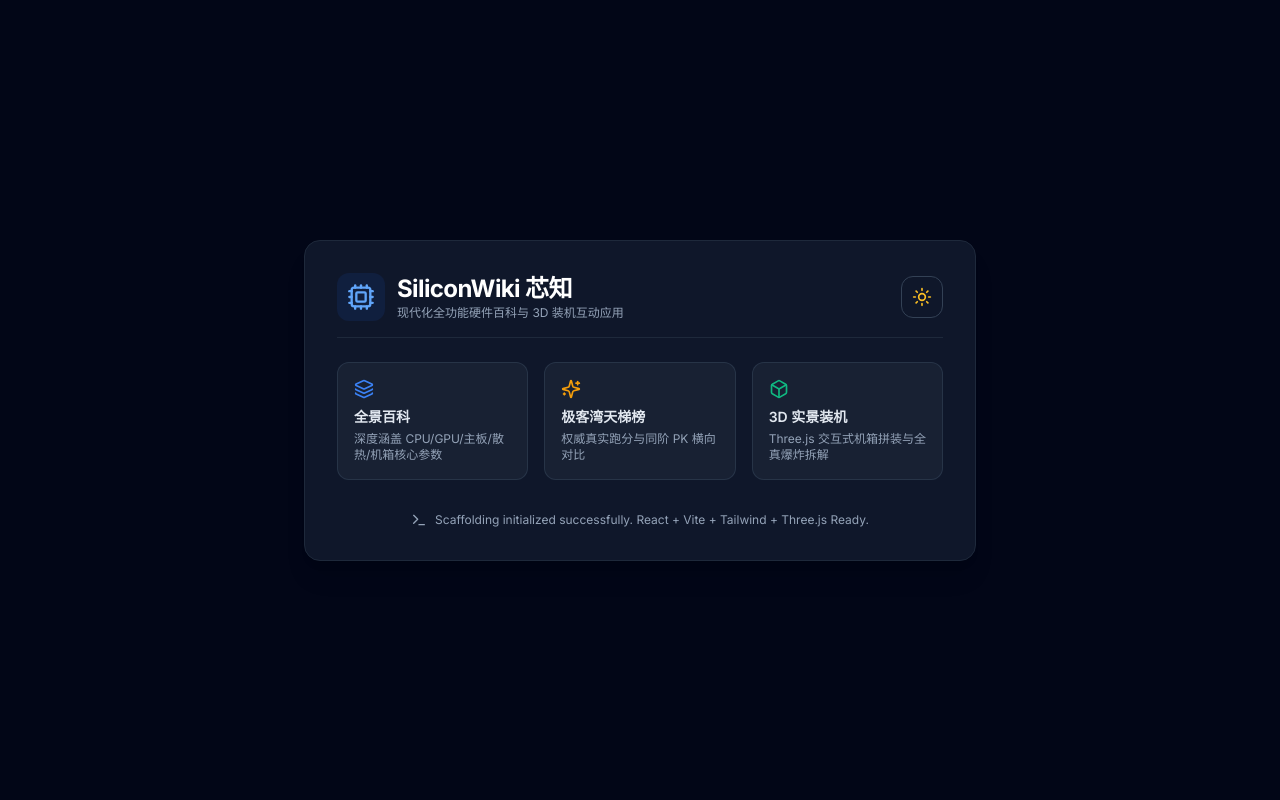
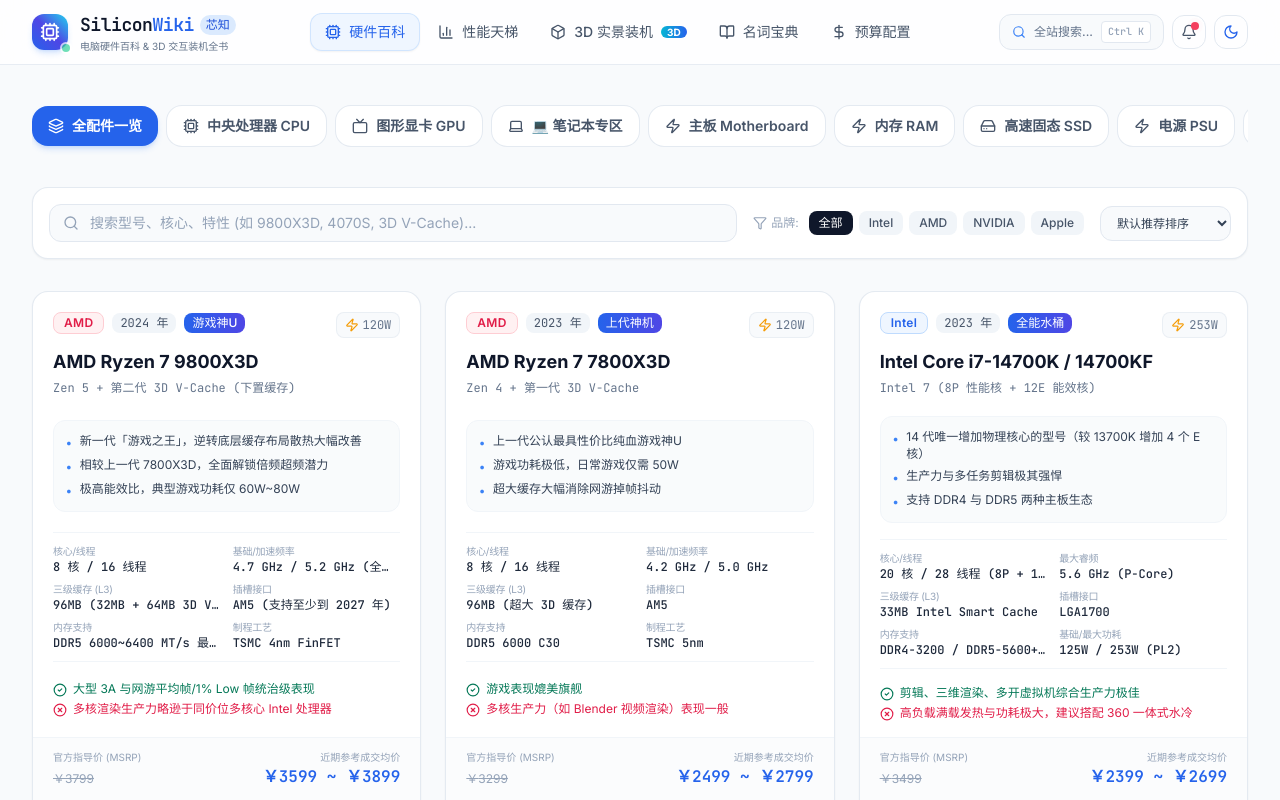
Before and after one commit to ky1rie1/SiliconWiki, a React (Vite) app: page / in a window 1280 px wide. Shown: the top 800 px of the page. Built offline with nearby package versions, Linux system fonts and the light colour scheme.

Commit message:
feat: finalize SiliconWiki application and Vercel deployment configuration

```diff
--- a/src/App.tsx
+++ b/src/App.tsx
@@ -1,67 +1,108 @@
 import { useState, useEffect } from 'react';
-import { Cpu, Box, Sparkles, Moon, Sun, Layers, Terminal } from 'lucide-react';
+import { ThemeProvider } from './context/ThemeContext';
+import { Navbar } from './components/layout/Navbar';
+import { Footer } from './components/layout/Footer';
+import { HardwareWiki } from './components/wiki/HardwareWiki';
+import { BenchmarkLadder } from './components/rankings/BenchmarkLadder';
+import { AssemblySimulator3D } from './components/assembly/AssemblySimulator3D';
+import { GlossaryView } from './components/glossary/GlossaryView';
+import { BudgetBuilds } from './components/builds/BudgetBuilds';
+import { SearchModal } from './components/search/SearchModal';
+import { ChangelogModal } from './components/changelog/ChangelogModal';
+import { ActiveTab } from './types';
+import { changelogList } from './data/changelog';
 
 export default function App() {
-  const [isDark, setIsDark] = useState(true);
+  const [activeTab, setActiveTab] = useState<ActiveTab>('wiki');
+  const [isSearchOpen, setIsSearchOpen] = useState(false);
+  const [isChangelogOpen, setIsChangelogOpen] = useState(false);
+  const [hasUnreadChangelog, setHasUnreadChangelog] = useState(true);
 
+  // Check unread version on mount
   useEffect(() => {
-    if (isDark) {
-      document.documentElement.classList.add('dark');
-    } else {
-      document.documentElement.classList.remove('dark');
+    const latestVersion = changelogList[0]?.version || 'v1.0.0';
+    const lastReadVersion = localStorage.getItem('silicon_wiki_read_version');
+    if (lastReadVersion === latestVersion) {
+      setHasUnreadChangelog(false);
     }
-  }, [isDark]);
+  }, []);
+
+  const handleMarkAllAsRead = () => {
+    const latestVersion = changelogList[0]?.version || 'v1.0.0';
+    localStorage.setItem('silicon_wiki_read_version', latestVersion);
+    setHasUnreadChangelog(false);
+  };
+
+  // Listen for global / or Ctrl+K key shortcut to trigger search
+  useEffect(() => {
+    const handleGlobalKeyDown = (e: KeyboardEvent) => {
+      // Don't trigger if user is typing in an input
+      const activeTag = document.activeElement?.tagName.toLowerCase();
+      if (activeTag === 'input' || activeTag === 'textarea') return;
+
+      if ((e.ctrlKey || e.metaKey) && e.key.toLowerCase() === 'k') {
+        e.preventDefault();
+        setIsSearchOpen((prev) => !prev);
+      } else if (e.key === '/') {
+        e.preventDefault();
+        setIsSearchOpen(true);
+      }
+    };
+
+    window.addEventListener('keydown', handleGlobalKeyDown);
+    return () => window.removeEventListener('keydown', handleGlobalKeyDown);
+  }, []);
 
   return (
-    <div className="min-h-screen flex flex-col items-center justify-center p-6 text-center">
-      <div className="max-w-2xl w-full p-8 rounded-2xl bg-white dark:bg-slate-900 border border-slate-200 dark:border-slate-800 shadow-xl space-y-6">
-        <div className="flex items-center justify-between border-b border-slate-100 dark:border-slate-800 pb-4">
-          <div className="flex items-center space-x-3">
-            <div className="p-2.5 bg-blue-600/10 text-blue-600 dark:text-blue-400 rounded-xl">
-              <Cpu className="w-7 h-7" />
-            </div>
-            <div className="text-left">
-              <h1 className="text-2xl font-bold tracking-tight text-slate-900 dark:text-white">
-                SiliconWiki 芯知
-              </h1>
-              <p className="text-xs text-slate-500 dark:text-slate-400">
-                现代化全功能硬件百科与 3D 装机互动应用
-              </p>
-            </div>
-          </div>
+    <ThemeProvider>
+      <div className="min-h-screen flex flex-col bg-slate-50 dark:bg-slate-950 text-slate-900 dark:text-slate-100 selection:bg-blue-500 selection:text-white transition-colors duration-200">
+        {/* Global Navbar */}
+        <Navbar
+          activeTab={activeTab}
+          onTabChange={(tab) => {
+            setActiveTab(tab);
+            window.scrollTo({ top: 0, behavior: 'smooth' });
+          }}
+          onOpenSearch={() => setIsSearchOpen(true)}
+          onOpenChangelog={() => setIsChangelogOpen(true)}
+          hasUnreadChangelog={hasUnreadChangelog}
+        />
 
-          <button
-            onClick={() => setIsDark(!isDark)}
-            className="p-2.5 rounded-xl border border-slate-200 dark:border-slate-700 hover:bg-slate-100 dark:hover:bg-slate-800 transition-colors text-slate-600 dark:text-slate-300"
-            title="Toggle theme"
-          >
-            {isDark ? <Sun className="w-5 h-5 text-amber-400" /> : <Moon className="w-5 h-5 text-blue-600" />}
-          </button>
-        </div>
+        {/* Main Content Area */}
+        <main className="flex-1 max-w-7xl w-full mx-auto px-4 sm:px-6 lg:px-8 py-8 sm:py-10">
+          {activeTab === 'wiki' && <HardwareWiki />}
+          {activeTab === 'rankings' && <BenchmarkLadder />}
+          {activeTab === 'simulator3d' && <AssemblySimulator3D />}
+          {activeTab === 'glossary' && <GlossaryView />}
+          {activeTab === 'builds' && <BudgetBuilds />}
+        </main>
 
-        <div className="grid grid-cols-1 sm:grid-cols-3 gap-4 text-left">
-          <div className="p-4 rounded-xl bg-slate-50 dark:bg-slate-800/60 border border-slate-200/60 dark:border-slate-700/60">
-            <Layers className="w-5 h-5 text-blue-500 mb-2" />
-            <div className="font-semibold text-sm text-slate-900 dark:text-slate-200">全景百科</div>
-            <div className="text-xs text-slate-500 dark:text-slate-400 mt-1">深度涵盖 CPU/GPU/主板/散热/机箱核心参数</div>
-          </div>
-          <div className="p-4 rounded-xl bg-slate-50 dark:bg-slate-800/60 border border-slate-200/60 dark:border-slate-700/60">
-            <Sparkles className="w-5 h-5 text-amber-500 mb-2" />
-            <div className="font-semibold text-sm text-slate-900 dark:text-slate-200">极客湾天梯榜</div>
-            <div className="text-xs text-slate-500 dark:text-slate-400 mt-1">权威真实跑分与同阶 PK 横向对比</div>
-          </div>
-          <div className="p-4 rounded-xl bg-slate-50 dark:bg-slate-800/60 border border-slate-200/60 dark:border-slate-700/60">
-            <Box className="w-5 h-5 text-emerald-500 mb-2" />
-            <div className="font-semibold text-sm text-slate-900 dark:text-slate-200">3D 实景装机</div>
-            <div className="text-xs text-slate-500 dark:text-slate-400 mt-1">Three.js 交互式机箱拼装与全真爆炸拆解</div>
-          </div>
-        </div>
+        {/* Global Footer */}
+        <Footer
+          onTabChange={(tab) => {
+            setActiveTab(tab);
+            window.scrollTo({ top: 0, behavior: 'smooth' });
+          }}
+          onOpenChangelog={() => setIsChangelogOpen(true)}
+        />
 
-        <div className="flex items-center justify-center space-x-2 text-xs text-slate-500 dark:text-slate-400 pt-2">
-          <Terminal className="w-4 h-4 text-slate-400" />
-          <span>Scaffolding initialized successfully. React + Vite + Tailwind + Three.js Ready.</span>
-        </div>
+        {/* Global Omnisearch Modal */}
+        <SearchModal
+          isOpen={isSearchOpen}
+          onClose={() => setIsSearchOpen(false)}
+          onNavigate={(tab) => {
+            setActiveTab(tab);
+            window.scrollTo({ top: 0, behavior: 'smooth' });
+          }}
+        />
+
+        {/* Changelog & Announcements Modal */}
+        <ChangelogModal
+          isOpen={isChangelogOpen}
+          onClose={() => setIsChangelogOpen(false)}
+          onMarkAllAsRead={handleMarkAllAsRead}
+        />
       </div>
-    </div>
+    </ThemeProvider>
   );
 }
--- a/vite.config.ts
+++ b/vite.config.ts
@@ -10,4 +10,14 @@
       '@': path.resolve(__dirname, './src'),
     },
   },
+  build: {
+    rollupOptions: {
+      output: {
+        manualChunks: {
+          three: ['three'],
+          lucide: ['lucide-react'],
+        },
+      },
+    },
+  },
 });
```
Also changed, not shown: .superpowers/sdd/2026-09-04-silicon-wiki/progress.md, 1 other file (tests, documents, lock files or other folders).
